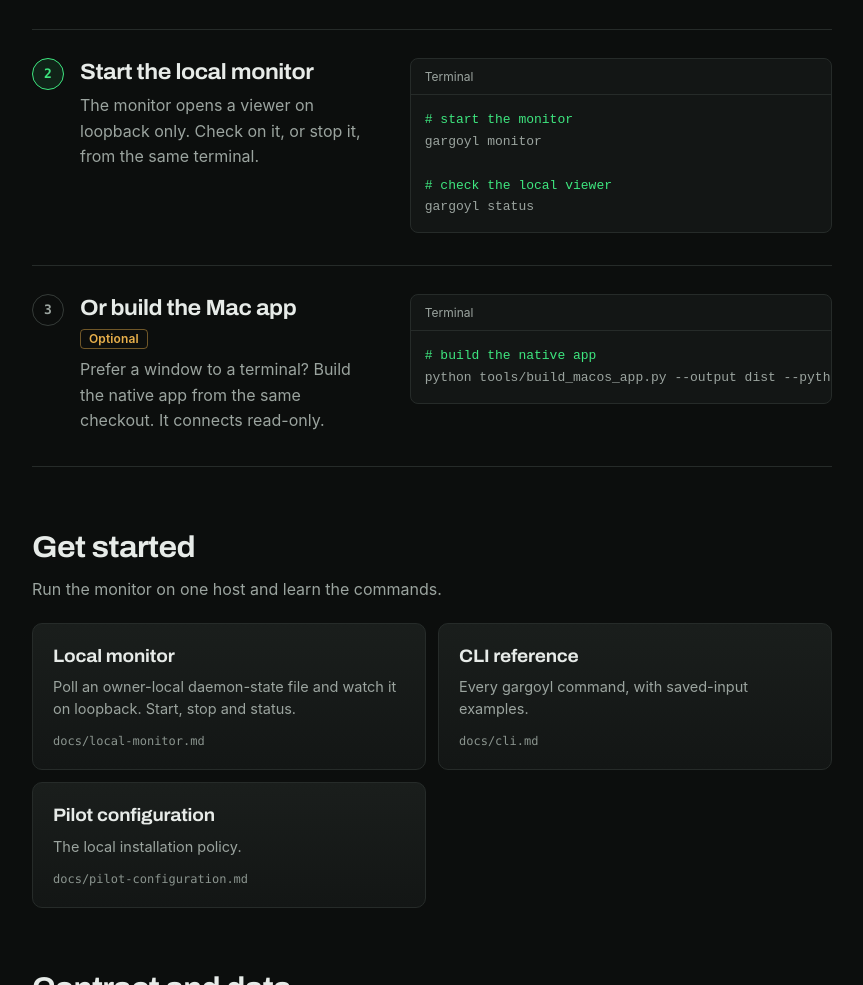
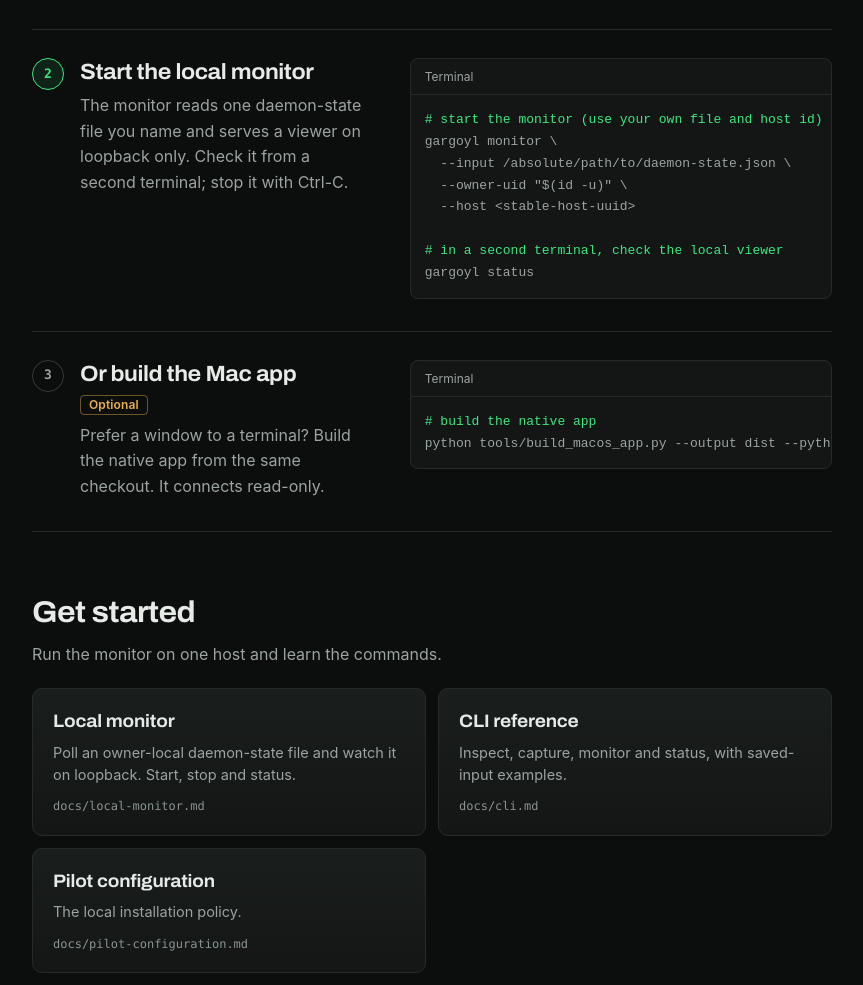
Before and after one commit to nhangen/gargoyl, a plain HTML site: page site/src/docs/index.html in a window 1280 px wide. Shown: the part 659-1644 px from the top of the page, without its empty margins (336-1199 px from the left). Drawn offline with Linux system fonts and the light colour scheme.

Commit message:
Fix docs quick start: real monitor flags, accurate stop/check copy
gargoyl monitor requires --input, --owner-uid and --host, so the bare
command exited with an error. Show the documented form with placeholders,
say the check runs from a second terminal and stop is Ctrl-C, and narrow
the CLI card to the commands cli.md covers.

```diff
--- a/site/src/docs/index.html
+++ b/site/src/docs/index.html
@@ -102,15 +102,18 @@ python -m pip install -e .</code></pre>
             <span class="step-num" aria-hidden="true">2</span>
             <div>
               <h3>Start the local monitor</h3>
-              <p>The monitor opens a viewer on loopback only. Check on it, or stop it, from the same terminal.</p>
+              <p>The monitor reads one daemon-state file you name and serves a viewer on loopback only. Check it from a second terminal; stop it with Ctrl-C.</p>
             </div>
           </div>
           <figure class="snippet">
             <figcaption>Terminal</figcaption>
-<pre tabindex="0" aria-label="Run the local monitor"><code><span class="ok"># start the monitor</span>
-gargoyl monitor
+<pre tabindex="0" aria-label="Run the local monitor"><code><span class="ok"># start the monitor (use your own file and host id)</span>
+gargoyl monitor \
+  --input /absolute/path/to/daemon-state.json \
+  --owner-uid "$(id -u)" \
+  --host &lt;stable-host-uuid&gt;
 
-<span class="ok"># check the local viewer</span>
+<span class="ok"># in a second terminal, check the local viewer</span>
 gargoyl status</code></pre>
           </figure>
         </article>
@@ -141,7 +144,7 @@ python tools/build_macos_app.py --output dist --python .venv/bin/python</code></
           </a>
           <a class="doc-card" {{doc:cli.md}}>
             <span class="doc-title">CLI reference</span>
-            <span class="doc-desc">Every gargoyl command, with saved-input examples.</span>
+            <span class="doc-desc">Inspect, capture, monitor and status, with saved-input examples.</span>
             <span class="doc-file">docs/cli.md</span>
           </a>
           <a class="doc-card" {{doc:pilot-configuration.md}}>
```
